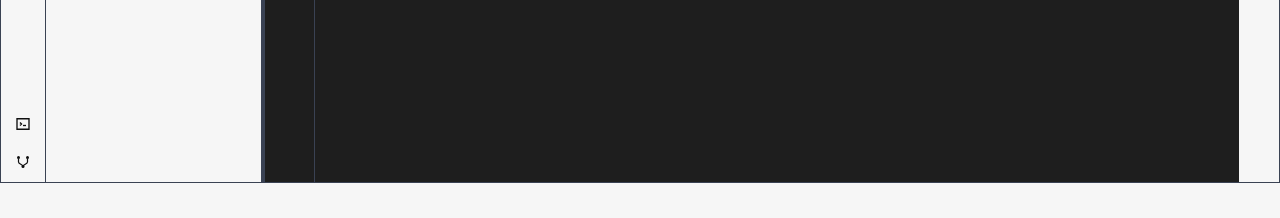
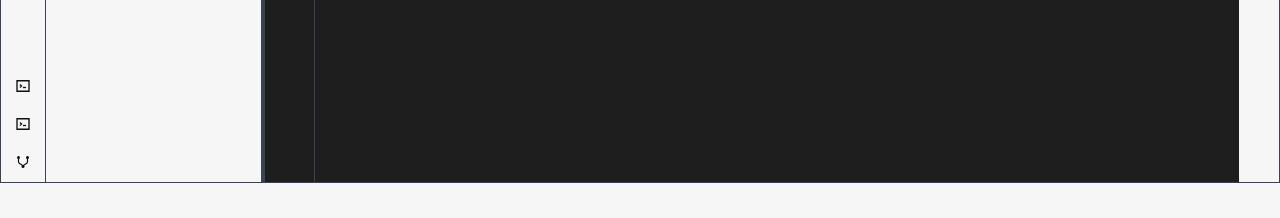
Before and after one commit to Sviat6239/gide, a Vue app: page / in a window 1280 px wide. Shown: the part 579-797 px from the top of the page. Built offline with nearby package versions, Linux system fonts and the light colour scheme.

Commit message:
added todo plate

```diff
--- a/src/components/LeftSideBarComponent.vue
+++ b/src/components/LeftSideBarComponent.vue
@@ -2,6 +2,7 @@
 import FileThreeComponent from './FileThreeComponent.vue';
 import PullRequestsComponent from "./PullRequestsComponent.vue";
 import CommitComponent from "./CommitComponent.vue";
+import TodoComponent from "./TodoComponent.vue";
 import '../styles/LeftSideBar.css';
 
 const props = defineProps({
@@ -9,6 +10,7 @@ const props = defineProps({
 
   isFileTreeOpen: { type: Boolean, default: true },
   isTerminalOpen: { type: Boolean, default: false },
+  isTodoOpen: {type: Boolean, default: false},
 
   isGitOpen: { type: Boolean, default: false },
   isCommitOpen: { type: Boolean, default: false },
@@ -25,6 +27,7 @@ const emit = defineEmits([
   'toggle-git',
   'toggle-commit',
   'toggle-pull-requests',
+  'toggle-todo',
 ]);
 </script>
 
@@ -85,6 +88,20 @@ const emit = defineEmits([
 
       <!-- BOTTOM SECTION -->
       <div class="toolbar-bottom">
+
+        <!-- TODO -->
+        <button
+            class="tool-button"
+            :class="{ active: props.isTodoOpen }"
+            title="TODO"
+            @click="emit('toggle-todo')">
+
+          <svg viewBox="0 0 24 24" class="tool-icon">
+            <path d="M4 5h16v14H4z" fill="none" stroke="currentColor" stroke-width="1.8"/>
+            <path d="M8 10l2 2-2 2" fill="none" stroke="currentColor" stroke-width="1.8"/>
+            <path d="M12 14h4" fill="none" stroke="currentColor" stroke-width="1.8"/>
+          </svg>
+        </button>
 
         <!-- TERMINAL -->
         <button
@@ -157,6 +174,15 @@ const emit = defineEmits([
         <PullRequestsComponent @close="emit('toggle-pull-requests')" />
       </div>
 
+      <!-- TODO -->
+      <div
+          v-if="props.isTodoOpen"
+          class="left-content"
+          :style="{ height: '100%' }">
+
+        <TodoComponent @close="emit('toggle-todo')" />
+      </div>
+
     </div>
   </div>
 </template>
--- /dev/null
+++ b/src/components/TodoComponent.vue
@@ -0,0 +1,19 @@
+<script setup>
+import "../styles/Terminal.css";
+
+const emit = defineEmits(['close']);
+</script>
+
+<template>
+  <div class="terminal-area">
+    <div class="terminal-header">
+      <p>Git</p>
+      <button type="button" class="terminal-close" @click="emit('close')">-</button>
+    </div>
+    <textarea name="" id="" cols="30" rows="10" class="terminal-textarea"></textarea>
+  </div>
+</template>
+
+<style scoped>
+
+</style>
--- a/src/views/EditorView.vue
+++ b/src/views/EditorView.vue
@@ -7,6 +7,7 @@ import HeaderComponent from '../components/HeaderComponent.vue';
 import LeftSideBarComponent from '../components/LeftSideBarComponent.vue';
 import RightSideBarComponent from '../components/RightSideBarComponent.vue';
 import FooterComponent from '../components/FooterComponent.vue';
+import TodoComponent from "../components/TodoComponent.vue";
 
 const tabs = ref([]);
 const activeTabId = ref(null);
@@ -14,6 +15,7 @@ let nextTabId = 1;
 const leftPaneWidth = ref(260);
 const terminalHeight = ref(240);
 
+const isTodoOpen = ref(false);
 const isFileTreeOpen = ref(true);
 const isTerminalOpen = ref(false);
 const isGitOpen = ref(false);
@@ -203,6 +205,7 @@ function closeAllLeftPanels() {
   isFileTreeOpen.value = false;
   isCommitOpen.value = false;
   isPullRequestsOpen.value = false;
+  isTodoOpen.value = false;
 }
 
 function toggleFileTree() {
@@ -221,6 +224,12 @@ function togglePullRequests() {
   const target = !isPullRequestsOpen.value;
   closeAllLeftPanels();
   isPullRequestsOpen.value = target;
+}
+
+function toggleTodo() {
+  const target = !isTodoOpen.value;
+  isTodoOpen.value = false;
+  isTodoOpen.value = target;
 }
 
 function toggleTerminal() {
@@ -314,10 +323,12 @@ onBeforeUnmount(() => {
               :is-git-open="isGitOpen"
               :is-commit-open="isCommitOpen"
               :is-pull-requests-open="isPullRequestsOpen"
+              :is-Todo-Open="isTodoOpen"
               @toggle-file-tree="toggleFileTree"
               @toggle-terminal="toggleTerminal"
               @toggle-git="toggleGit"
               @toggle-commit="toggleCommit"
+              @toggle-todo="toggleTodo"
               @toggle-pull-requests="togglePullRequests"
               @open-file="handleOpenFileFromTree"
           />
```
